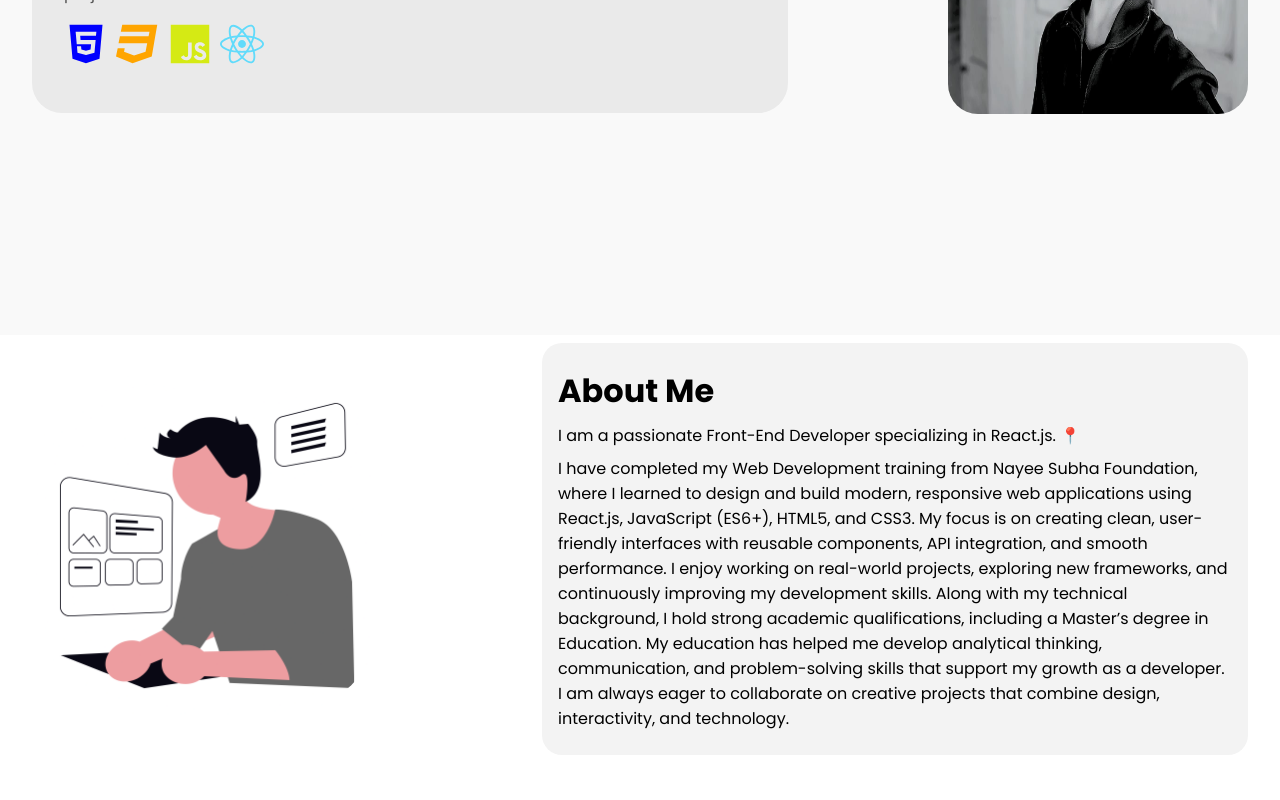
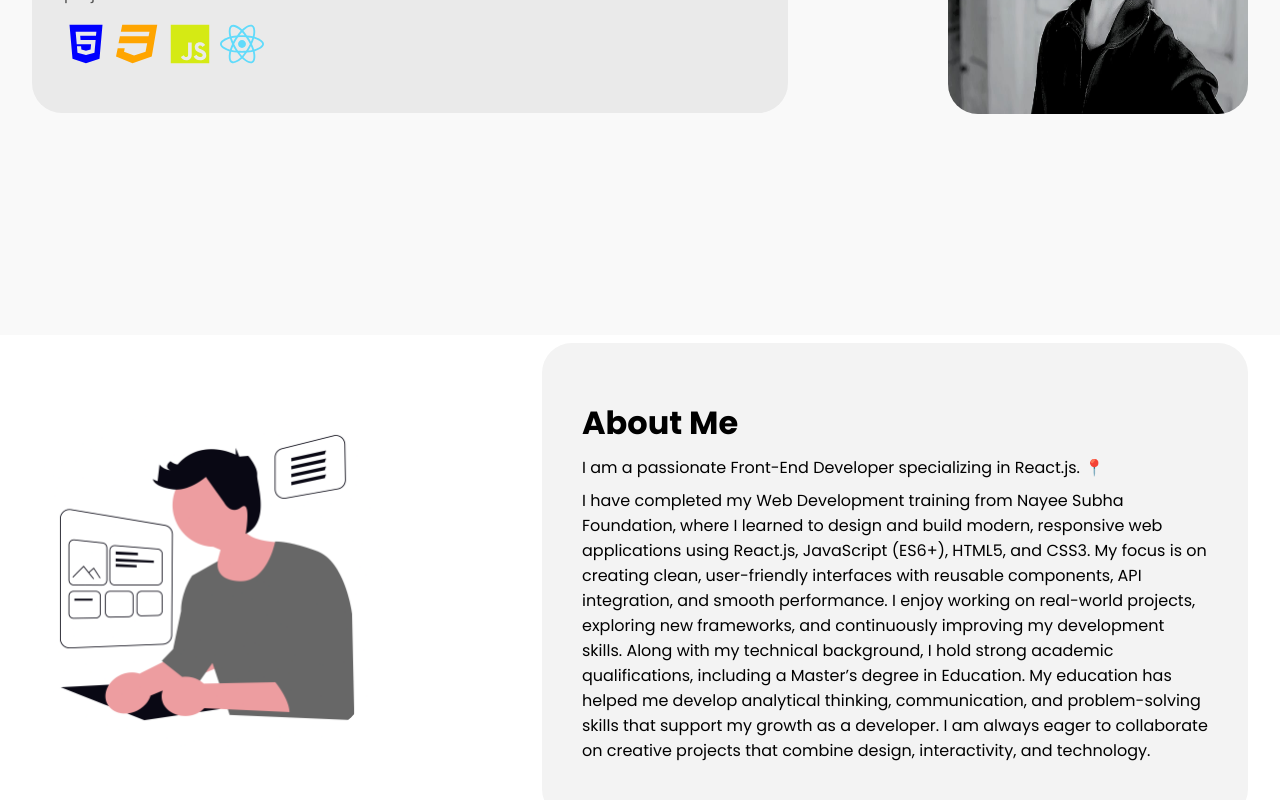
Before and after one commit to zohaibkhan15/zohaibportfoliowebsite, a React (Vite) app: page / in a window 1280 px wide. Shown: the part 466-1266 px from the top of the page. Before the commit the page ends 1229 px from the top, so only its background shows below. Built offline with nearby package versions, Linux system fonts and the light colour scheme.

Commit message:
changing

```diff
--- a/src/components/AboutMe/aboutme.css
+++ b/src/components/AboutMe/aboutme.css
@@ -17,6 +17,6 @@
   flex-direction: column;
   gap: 0.5rem;
   background-color: #f3f3f3;
-  border-radius: 20px;
-  padding: 1.5rem 1rem;
+  border-radius: 30px;
+  padding: 3.5rem 2.5rem;
 }
```
